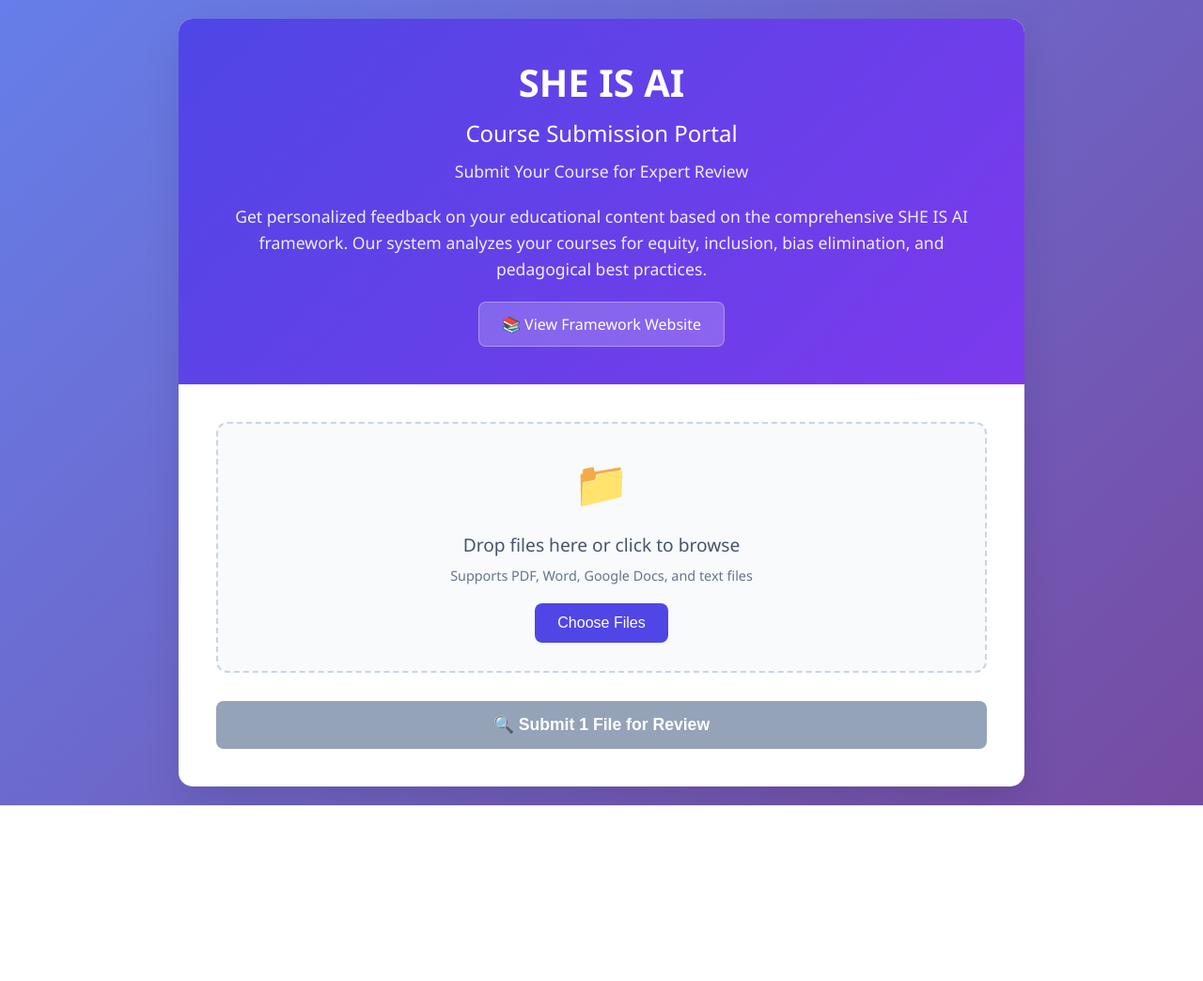
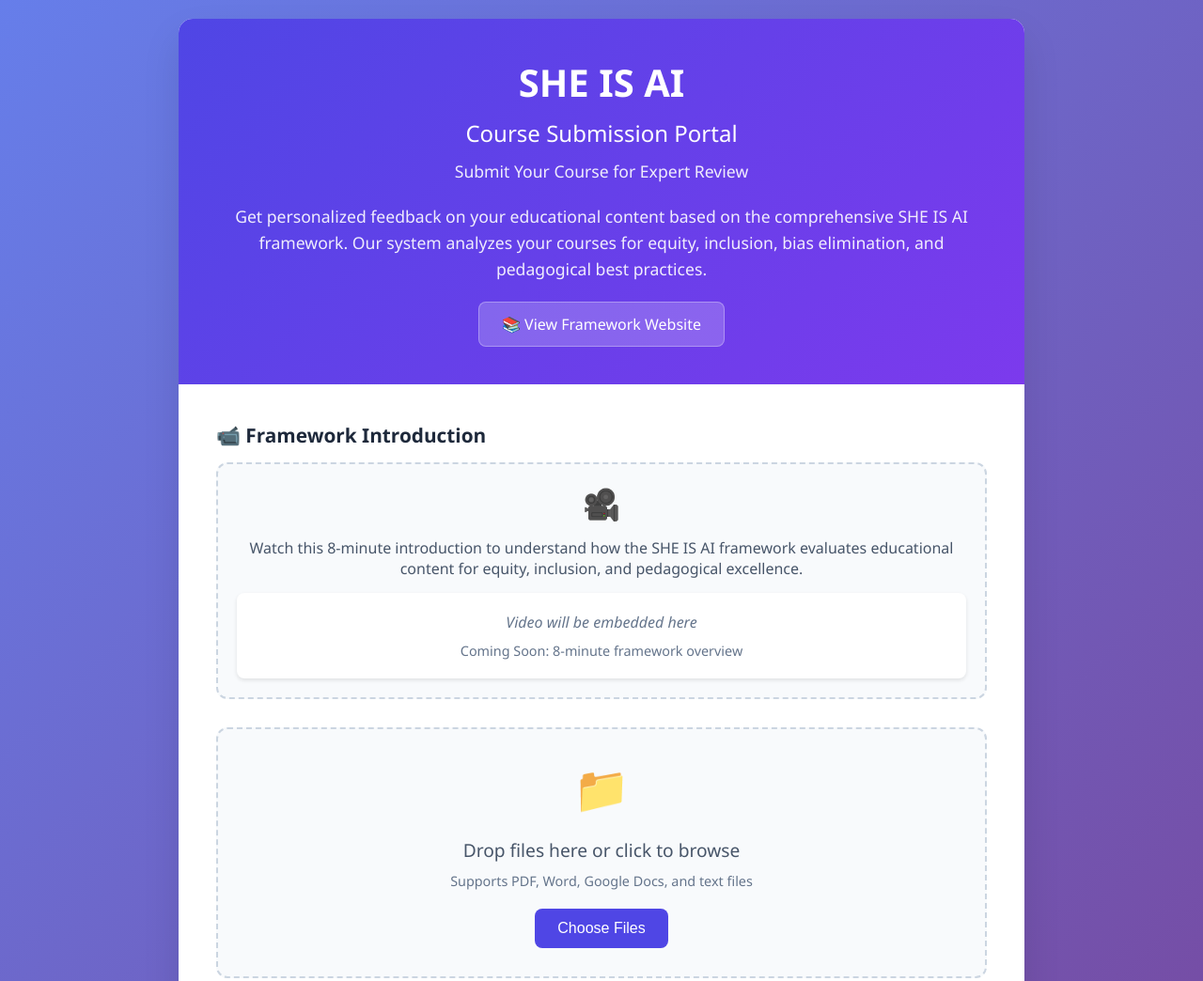
Before and after one commit to TKHatton/Course-Framework-Evaluation, a website: page index.html in a window 1280 px wide. Shown: the top 1044 px of the page at 94% size. Before the commit the page ends 857 px from the top, so only its background shows below. Drawn offline with Linux system fonts and the light colour scheme.

Commit message:
Added url link & video placeholder

```diff
--- a/index.html
+++ b/index.html
@@ -370,12 +370,25 @@
             <h2>Course Submission Portal</h2>
             <p>Submit Your Course for Expert Review</p>
             <p>Get personalized feedback on your educational content based on the comprehensive SHE IS AI framework. Our system analyzes your courses for equity, inclusion, bias elimination, and pedagogical best practices.</p>
-            <a href="https://sheisai.org" target="_blank" class="framework-link">
+            <a href="https://educationalframework.netlify.app/" target="_blank" class="framework-link">
                 📚 View Framework Website
             </a>
         </div>
 
         <div class="main-content">
+            <!-- Framework Introduction Video -->
+            <div class="video-section">
+                <h3 style="color: #1e293b; margin-bottom: 15px; font-size: 1.3rem;">📹 Framework Introduction</h3>
+                <div style="background: #f8fafc; border-radius: 12px; padding: 20px; margin-bottom: 30px; text-align: center; border: 2px dashed #cbd5e1;">
+                    <div style="font-size: 2rem; color: #94a3b8; margin-bottom: 15px;">🎥</div>
+                    <p style="color: #475569; margin-bottom: 15px;">Watch this 8-minute introduction to understand how the SHE IS AI framework evaluates educational content for equity, inclusion, and pedagogical excellence.</p>
+                    <div style="background: #ffffff; border-radius: 8px; padding: 20px; box-shadow: 0 2px 4px rgba(0,0,0,0.1);">
+                        <p style="color: #64748b; font-style: italic;">Video will be embedded here</p>
+                        <p style="color: #64748b; font-size: 0.9rem; margin-top: 10px;">Coming Soon: 8-minute framework overview</p>
+                    </div>
+                </div>
+            </div>
+
             <div class="upload-section" id="uploadSection">
                 <div class="upload-icon">📁</div>
                 <div class="upload-text">Drop files here or click to browse</div>
```
